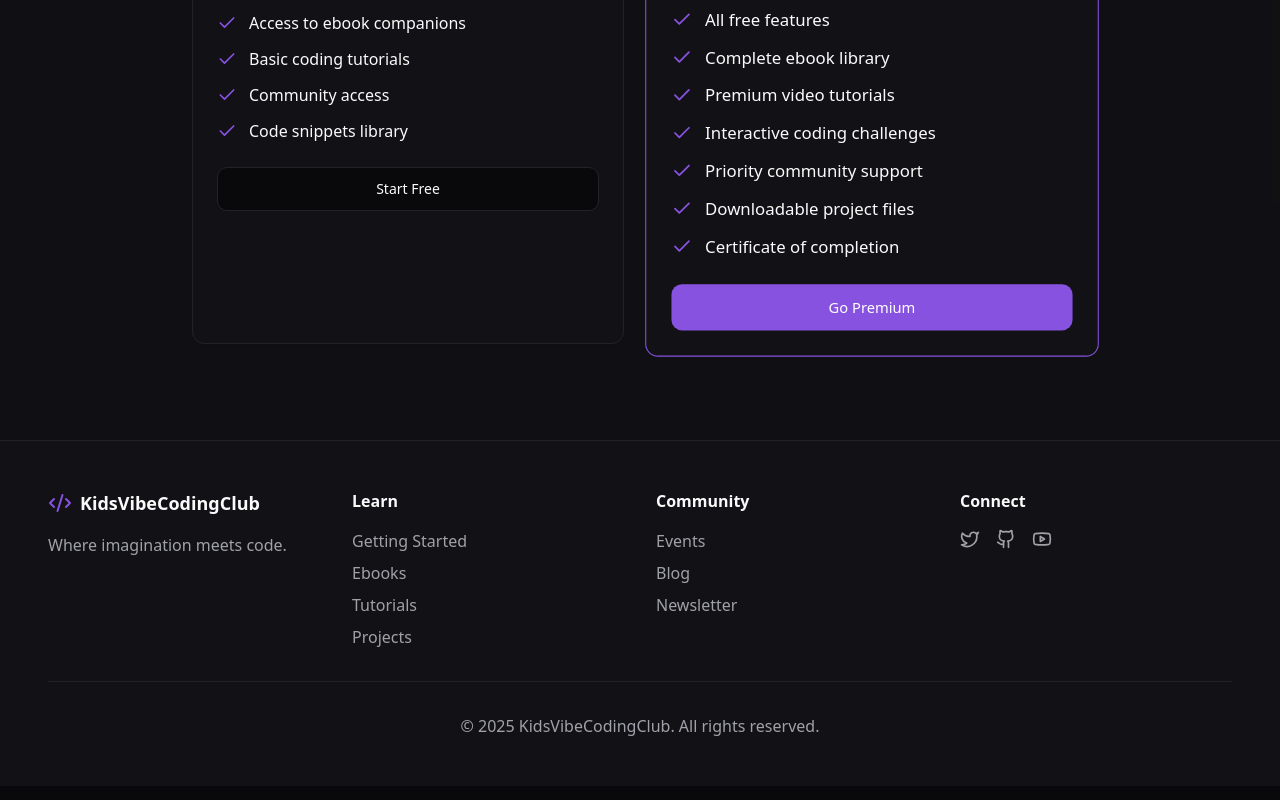
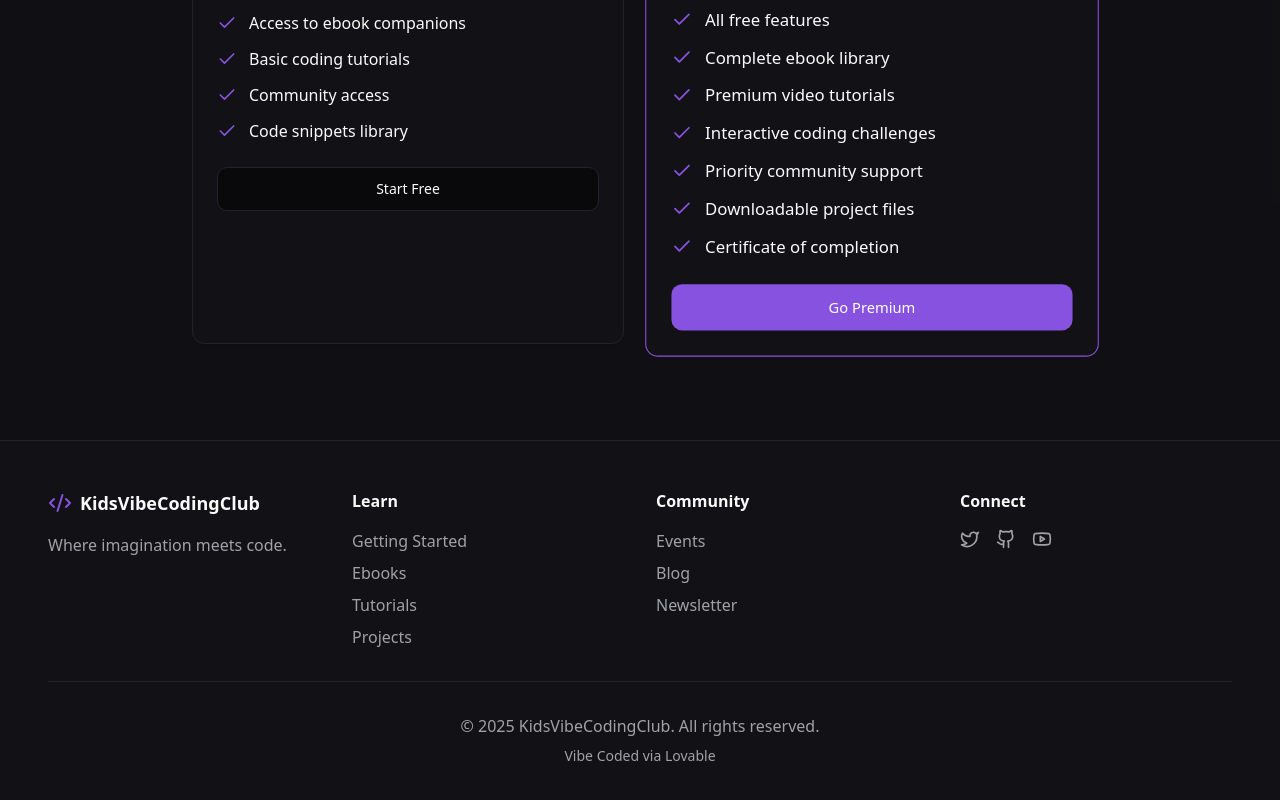
Before and after one commit to irexio/kids-vibe-forge, a React (Vite) app: page / in a window 1280 px wide. Shown: the part 1830-2630 px from the top of the page. Built offline with nearby package versions, Linux system fonts and the light colour scheme; the HTML template or start-up script is replaced by a standard one.

Commit message:
Add footer text

```diff
--- a/src/components/Footer.tsx
+++ b/src/components/Footer.tsx
@@ -52,6 +52,7 @@ const Footer = () => {
 
         <div className="border-t border-border pt-8 text-center text-muted-foreground">
           <p>&copy; 2025 KidsVibeCodingClub. All rights reserved.</p>
+          <p className="mt-2 text-sm">Vibe Coded via Lovable</p>
         </div>
       </div>
     </footer>
```
